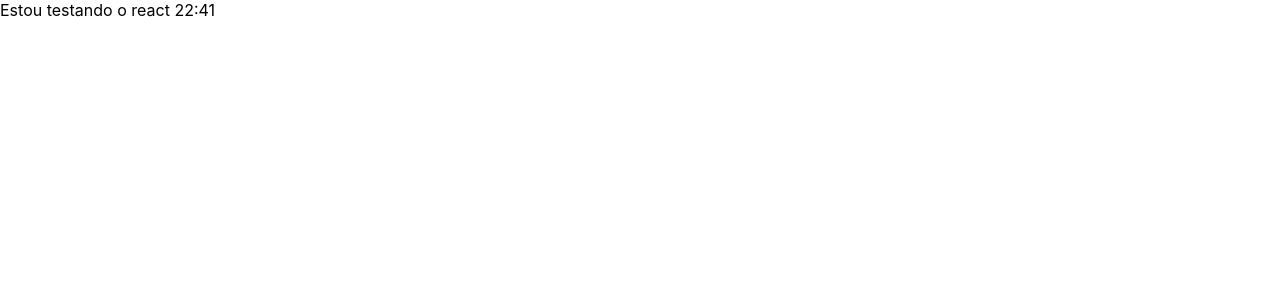
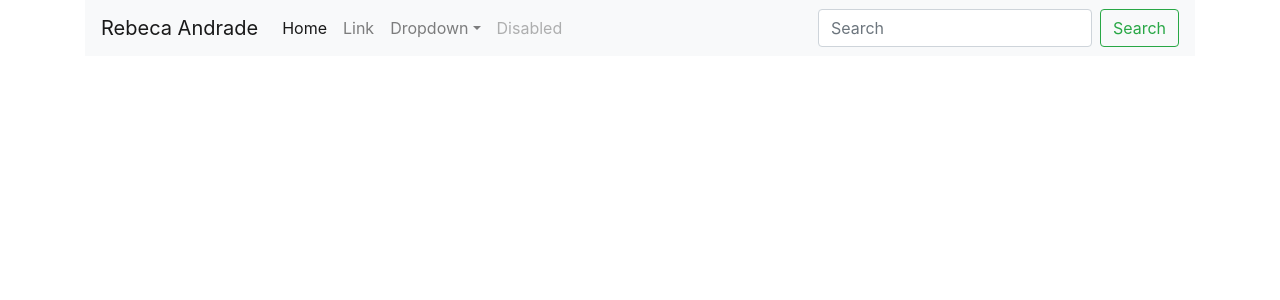
Before and after one commit to bkprestes/hello, a React (Create React App) app: page / in a window 1280 px wide. Shown: the top 300 px of the page. Built offline with nearby package versions, Linux system fonts and the light colour scheme.

Commit message:
implementacao do navbar com bootstrap

```diff
--- a/public/index.html
+++ b/public/index.html
@@ -10,6 +10,7 @@
       homescreen on Android. See https://developers.google.com/web/fundamentals/web-app-manifest/
     -->
     <link rel="manifest" href="%PUBLIC_URL%/manifest.json">
+    <link rel="stylesheet" href="https://stackpath.bootstrapcdn.com/bootstrap/4.1.3/css/bootstrap.min.css" integrity="sha384-MCw98/SFnGE8fJT3GXwEOngsV7Zt27NXFoaoApmYm81iuXoPkFOJwJ8ERdknLPMO" crossorigin="anonymous">
     <!--
       Notice the use of %PUBLIC_URL% in the tags above.
       It will be replaced with the URL of the `public` folder during the build.
@@ -36,5 +37,8 @@
       To begin the development, run `npm start` or `yarn start`.
       To create a production bundle, use `npm run build` or `yarn build`.
     -->
+    <script src="https://code.jquery.com/jquery-3.3.1.slim.min.js" integrity="sha384-q8i/X+965DzO0rT7abK41JStQIAqVgRVzpbzo5smXKp4YfRvH+8abtTE1Pi6jizo" crossorigin="anonymous"></script>
+    <script src="https://cdnjs.cloudflare.com/ajax/libs/popper.js/1.14.3/umd/popper.min.js" integrity="sha384-ZMP7rVo3mIykV+2+9J3UJ46jBk0WLaUAdn689aCwoqbBJiSnjAK/l8WvCWPIPm49" crossorigin="anonymous"></script>
+    <script src="https://stackpath.bootstrapcdn.com/bootstrap/4.1.3/js/bootstrap.min.js" integrity="sha384-ChfqqxuZUCnJSK3+MXmPNIyE6ZbWh2IMqE241rYiqJxyMiZ6OW/JmZQ5stwEULTy" crossorigin="anonymous"></script>
   </body>
 </html>
--- a/src/App.js
+++ b/src/App.js
@@ -1,22 +1,17 @@
 import React, { Component } from 'react';
 import './App.css';
+import NavBar from './ui/NavBar';
 
-class Divisor extends Component{
-  render(){
-    return(
-      <div>
-        Estou testando o react 22:41
+
+class App extends Component {
+  render() {
+    const logo = 'Rebeca Andrade'
+    return (
+      <div className="container">
+        <NavBar logo={logo}/>
       </div>
     );
   }
 }
 
-class App extends Component {
-  render() {
-    return (
-      <Divisor/>
-    );
-  }
-}
-
 export default App;
--- /dev/null
+++ b/src/ui/NavBar.js
@@ -0,0 +1,43 @@
+import React, {Component} from 'react';
+
+const NavBar = (props) =>{
+    return(
+        <nav className="navbar navbar-expand-lg navbar-light bg-light">
+            <a className="navbar-brand" href="#">{props.logo}</a>
+            <button className="navbar-toggler" type="button" data-toggle="collapse" data-target="#navbarSupportedContent" aria-controls="navbarSupportedContent" aria-expanded="false" aria-label="Toggle navigation">
+                <span className="navbar-toggler-icon"></span>
+            </button>
+
+            <div className="collapse navbar-collapse" id="navbarSupportedContent">
+                <ul className="navbar-nav mr-auto">
+                <li className="nav-item active">
+                    <a className="nav-link" href="#">Home <span className="sr-only">(current)</span></a>
+                </li>
+                <li className="nav-item">
+                    <a className="nav-link" href="#">Link</a>
+                </li>
+                <li className="nav-item dropdown">
+                    <a className="nav-link dropdown-toggle" href="#" id="navbarDropdown" role="button" data-toggle="dropdown" aria-haspopup="true" aria-expanded="false">
+                    Dropdown
+                    </a>
+                    <div className="dropdown-menu" aria-labelledby="navbarDropdown">
+                    <a className="dropdown-item" href="#">Action</a>
+                    <a className="dropdown-item" href="#">Another action</a>
+                    <div className="dropdown-divider"></div>
+                    <a className="dropdown-item" href="#">Something else here</a>
+                    </div>
+                </li>
+                <li className="nav-item">
+                    <a className="nav-link disabled" href="#">Disabled</a>
+                </li>
+                </ul>
+                <form className="form-inline my-2 my-lg-0">
+                <input className="form-control mr-sm-2" type="search" placeholder="Search" aria-label="Search"/>
+                <button className="btn btn-outline-success my-2 my-sm-0" type="submit">Search</button>
+                </form>
+            </div>
+            </nav>
+    );
+};
+
+export default NavBar;
```
Also changed, not shown: 1 other file (tests, documents, lock files or other folders).
